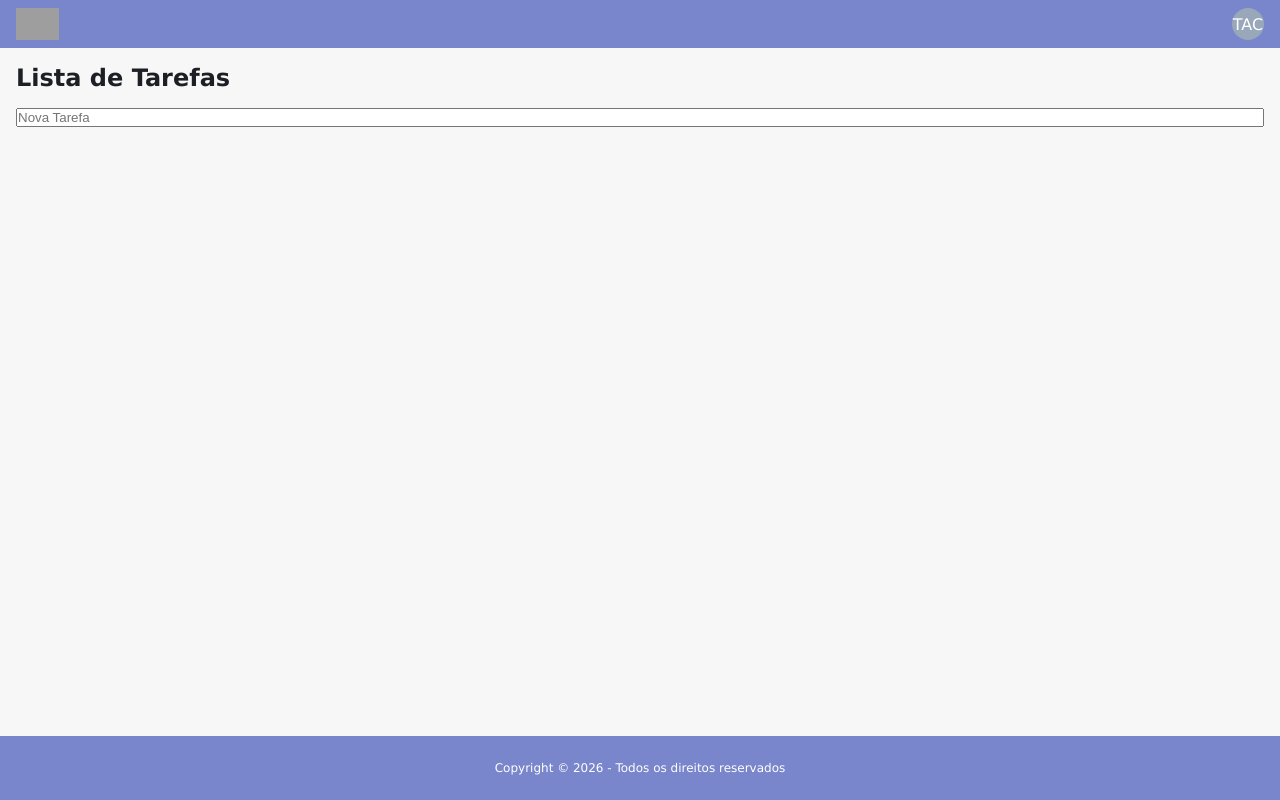
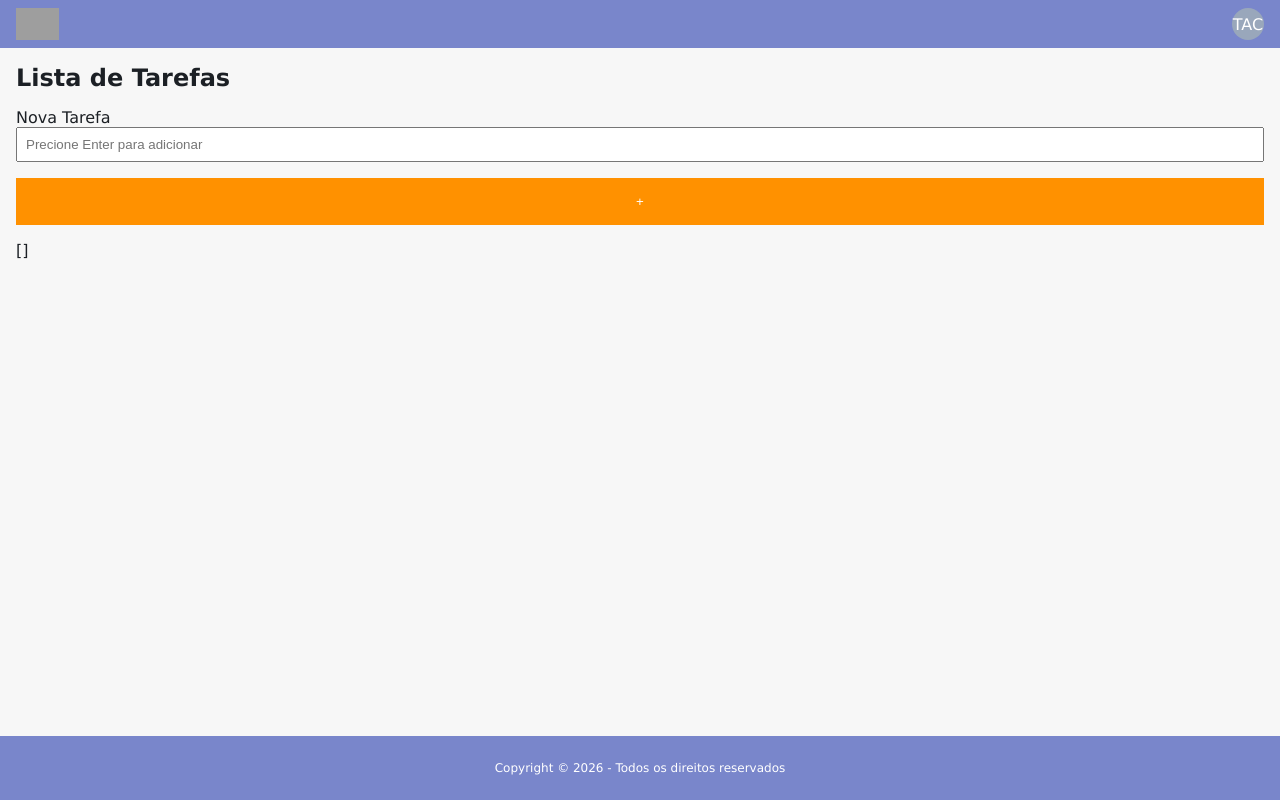
Before and after one commit to tetomelo/aulas-aplicativo-pwa, a React (Vite) app: page /lista-tarefas in a window 1280 px wide. Built offline with nearby package versions, Linux system fonts and the light colour scheme; grey boxes are pictures that could not be loaded.

Commit message:
Salvando alteracoes

```diff
--- /dev/null
+++ b/src/componentes/CampoCustomizado/CampoCustomizado.css
@@ -0,0 +1,10 @@
+campo-customizado__root {
+  display: flex;
+  flex-direction: column;
+  gap: 4px;
+}
+
+.campo-customizado__input {
+  width: 100%;
+  padding: 8px;
+}
--- /dev/null
+++ b/src/componentes/CampoCustomizado/CampoCustomizado.jsx
@@ -0,0 +1,12 @@
+import "./CampoCustomizado.css";
+
+function CampoCustomizado({ label, ...props }) {
+  return (
+    <div className="campo-customizado__root">
+      <label>{label}</label>
+      <input className="campo-customizado__input" {...props} />
+    </div>
+  );
+}
+
+export default CampoCustomizado;
--- a/src/paginas/LIstaTarefas/ListaTarefas.jsx
+++ b/src/paginas/LIstaTarefas/ListaTarefas.jsx
@@ -1,13 +1,43 @@
 import { useState } from "react";
+import BotaoCustomizado from "../../componentes/BotaoCustomizado/BotaoCustomizado";
+import CampoCustomizado from "../../componentes/CampoCustomizado/CampoCustomizado";
 import Principal from "../../componentes/Principal/Principal";
 
-function ListaTarefas() {
+function ListaTarefas({ }) {
   const [novaTarefa, setNovaTarefa] = useState("");
+
+  const [tarefas, setTarefas] = useState([]);
+
+  const adicionarTarefa = () => {
+    if (novaTarefa.trim() === "") {
+      alert("Digite uma tarefa para adicionar!");
+      return;
+    }
+    console.log(novaTarefa);
+
+    setTarefas([novaTarefa, ...tarefas]);
+};
+
   return (
     <Principal>
           <h2>Lista de Tarefas</h2>
 
-            <input type="text" placeholder="Nova Tarefa" value={novaTarefa} onChange={(event) => {}} />
+
+      <CampoCustomizado
+        label="Nova Tarefa"
+        //propriedades não mapeadas
+        id="nova-tarefa"
+        type="text"
+        placeholder="Precione Enter para adicionar"
+        value={novaTarefa}
+        onChange={(event) => setNovaTarefa(event.target.value)}
+      />
+
+
+      <BotaoCustomizado tipo="secundario" aoClicar={adicionarTarefa}>+</BotaoCustomizado>
+
+
+      {JSON.stringify(tarefas, null, 2)}
     </Principal>
   );
 }
```
Lines whose indentation alone changed are shown as unchanged.
